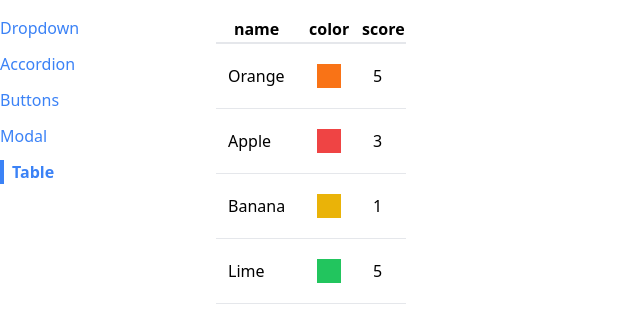
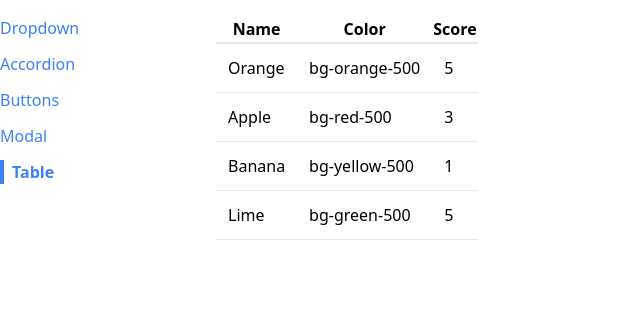
Before and after one commit to CamiloCardenasMesa/components, a React (Create React App) app: page /table in a window 1280 px wide. Shown: the top 322 px of the page, without its empty margins (0-640 px from the left). Built offline with nearby package versions, Linux system fonts and the light colour scheme.

Commit message:
refactor: pass config objects through each td

```diff
--- a/src/components/Table.js
+++ b/src/components/Table.js
@@ -6,11 +6,9 @@
     const renderedRows = data.map((fruit) => {
         return (
             <tr className="border-b" key={fruit.name}>
-                <td className="p-3">{fruit.name}</td>
-                <td className="p-3">
-                    <div className={`p-3 m-2 ${fruit.color}`}></div>
-                </td>
-                <td className="p-3">{fruit.score}</td>
+                <td className="p-3">{config[0].render(fruit)}</td>
+                <td className="p-3">{config[1].render(fruit)}</td>
+                <td className="p-3">{config[2].render(fruit)}</td>
             </tr>
         );
     });
--- a/src/pages/TablePage.js
+++ b/src/pages/TablePage.js
@@ -9,9 +9,18 @@
     ];
 
     const config = [
-        { label: 'name' },
-        { label: 'color' },
-        { label: 'score' },
+        {
+            label: 'Name',
+            render: (fruit) => fruit.name
+        },
+        {
+            label: 'Color',
+            render: (fruit) => fruit.color,
+        },
+        {
+            label: 'Score',
+            render: (fruit) => fruit.score
+        },
     ];
 
     return (
```
